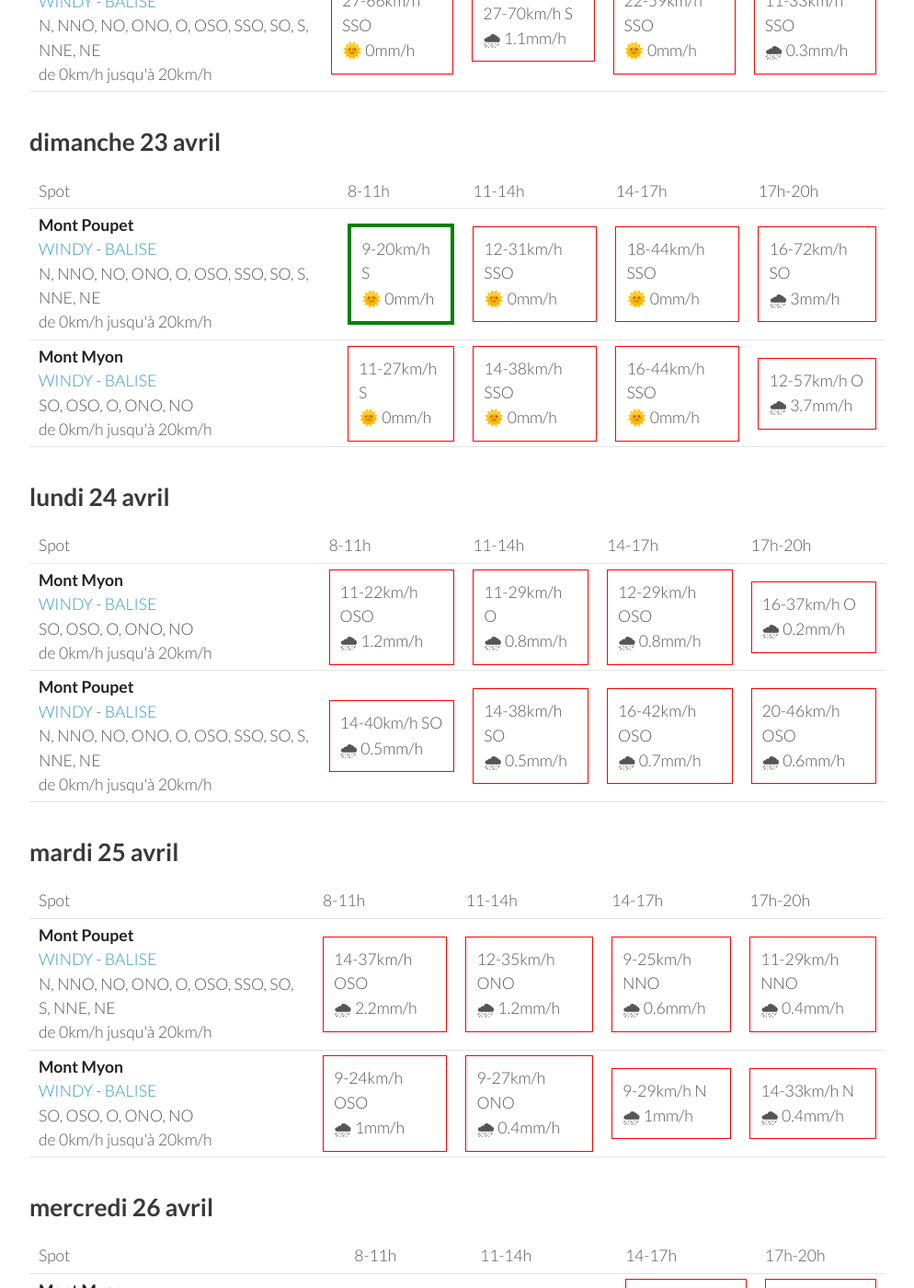
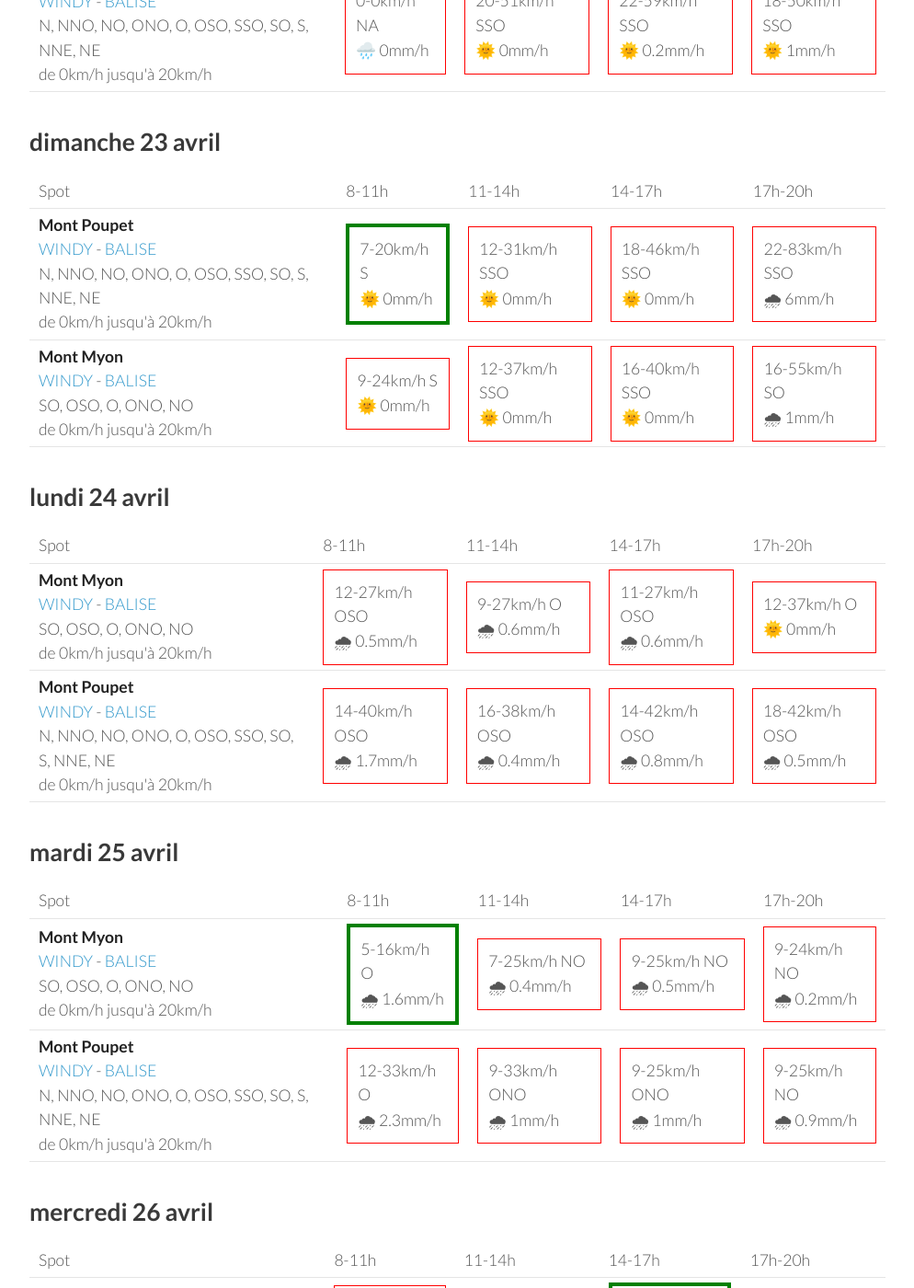
Before and after one commit to parapente-dans-le-nord/parapente-dans-le-nord.github.io, a Jekyll site: the page built from jura.markdown, in a window 1280 px wide and 1400 px high, scrolled down 526 px. Shown: the whole window at 92% size, without its empty margins (26-1020 px from the left). Built offline with Jekyll 4.4.1, drawn with Linux system fonts in a browser that asks for light colours; some of the changed text lies outside the part shown.

Commit message:
update index.markdown

```diff
--- a/jura.markdown
+++ b/jura.markdown
@@ -24,21 +24,19 @@ page mise à jour le samedi 22 avril 06:20
 <tr>
         <td><strong>Mont Myon</strong><br><a href="https://windy.com/46.331/5.397?45.898,5.394,8,m:eWoagj8">WINDY</a> - <span class=""><a href="http://www.balisemeteo.com/balise.php?idBalise=70">BALISE</a> </span><br> <span class="vent-favorable">SO, OSO, O, ONO, NO</span><br><span class="force-vent">de 0km/h jusqu'à 20km/h</span> </td>
 
-            <td><div class="not-flyable"><p>18-51km/h S</p><p>🌧 0.2mm/h</p></div></td>
-            <td><div class="not-flyable"><p>20-61km/h SSO</p><p>🌧 1mm/h</p></div></td>
-            <td><div class="not-flyable"><p>12-42km/h SSO</p><p>🌧 0.5mm/h</p></div></td>
-            <td><div class="not-flyable"><p>18-50km/h SSO</p><p>🌞 0mm/h</p></div></td>
-
+            <td><div class="not-flyable"><p>0-0km/h NA</p><p>🌧️ 0mm/h</p></div></td>
+            <td><div class="not-flyable"><p>16-53km/h S</p><p>🌧 2.1mm/h</p></div></td>
+            <td><div class="not-flyable"><p>16-51km/h SSO</p><p>🌧 3.8mm/h</p></div></td>
+            <td><div class="not-flyable"><p>12-37km/h SSO</p><p>🌧 0.4mm/h</p></div></td>
 
     </tr>
 <tr>
         <td><strong>Mont Poupet</strong><br><a href="https://windy.com/46.970/5.876?46.541,5.876,8">WINDY</a> - <span class=""><a href="http://www.balisemeteo.com/balise.php?idBalise=92">BALISE</a> </span><br> <span class="vent-favorable">N, NNO, NO, ONO, O, OSO, SSO, SO, S, NNE, NE</span><br><span class="force-vent">de 0km/h jusqu'à 20km/h</span> </td>
 
-            <td><div class="not-flyable"><p>27-66km/h SSO</p><p>🌞 0mm/h</p></div></td>
-            <td><div class="not-flyable"><p>27-70km/h S</p><p>🌧 1.1mm/h</p></div></td>
-            <td><div class="not-flyable"><p>22-59km/h SSO</p><p>🌞 0mm/h</p></div></td>
-            <td><div class="not-flyable"><p>11-33km/h SSO</p><p>🌧 0.3mm/h</p></div></td>
-
+            <td><div class="not-flyable"><p>0-0km/h NA</p><p>🌧️ 0mm/h</p></div></td>
+            <td><div class="not-flyable"><p>20-51km/h SSO</p><p>🌞 0mm/h</p></div></td>
+            <td><div class="not-flyable"><p>22-59km/h SSO</p><p>🌞 0.2mm/h</p></div></td>
+            <td><div class="not-flyable"><p>18-50km/h SSO</p><p>🌞 1mm/h</p></div></td>
 
     </tr>
 
@@ -60,20 +58,20 @@ page mise à jour le samedi 22 avril 06:20
 <tr>
         <td><strong>Mont Poupet</strong><br><a href="https://windy.com/46.970/5.876?46.541,5.876,8">WINDY</a> - <span class=""><a href="http://www.balisemeteo.com/balise.php?idBalise=92">BALISE</a> </span><br> <span class="vent-favorable">N, NNO, NO, ONO, O, OSO, SSO, SO, S, NNE, NE</span><br><span class="force-vent">de 0km/h jusqu'à 20km/h</span> </td>
 
-            <td><div class="flyable"><p>9-20km/h S</p><p>🌞 0mm/h</p></div></td>
+            <td><div class="flyable"><p>7-20km/h S</p><p>🌞 0mm/h</p></div></td>
             <td><div class="not-flyable"><p>12-31km/h SSO</p><p>🌞 0mm/h</p></div></td>
-            <td><div class="not-flyable"><p>18-44km/h SSO</p><p>🌞 0mm/h</p></div></td>
-            <td><div class="not-flyable"><p>16-72km/h SO</p><p>🌧 3mm/h</p></div></td>
+            <td><div class="not-flyable"><p>18-46km/h SSO</p><p>🌞 0mm/h</p></div></td>
+            <td><div class="not-flyable"><p>22-83km/h SSO</p><p>🌧 6mm/h</p></div></td>
 
 
     </tr>
 <tr>
         <td><strong>Mont Myon</strong><br><a href="https://windy.com/46.331/5.397?45.898,5.394,8,m:eWoagj8">WINDY</a> - <span class=""><a href="http://www.balisemeteo.com/balise.php?idBalise=70">BALISE</a> </span><br> <span class="vent-favorable">SO, OSO, O, ONO, NO</span><br><span class="force-vent">de 0km/h jusqu'à 20km/h</span> </td>
 
-            <td><div class="not-flyable"><p>11-27km/h S</p><p>🌞 0mm/h</p></div></td>
-            <td><div class="not-flyable"><p>14-38km/h SSO</p><p>🌞 0mm/h</p></div></td>
-            <td><div class="not-flyable"><p>16-44km/h SSO</p><p>🌞 0mm/h</p></div></td>
-            <td><div class="not-flyable"><p>12-57km/h O</p><p>🌧 3.7mm/h</p></div></td>
+            <td><div class="not-flyable"><p>9-24km/h S</p><p>🌞 0mm/h</p></div></td>
+            <td><div class="not-flyable"><p>12-37km/h SSO</p><p>🌞 0mm/h</p></div></td>
+            <td><div class="not-flyable"><p>16-40km/h SSO</p><p>🌞 0mm/h</p></div></td>
+            <td><div class="not-flyable"><p>16-55km/h SO</p><p>🌧 1mm/h</p></div></td>
 
 
     </tr>
@@ -96,20 +94,20 @@ page mise à jour le samedi 22 avril 06:20
 <tr>
         <td><strong>Mont Myon</strong><br><a href="https://windy.com/46.331/5.397?45.898,5.394,8,m:eWoagj8">WINDY</a> - <span class=""><a href="http://www.balisemeteo.com/balise.php?idBalise=70">BALISE</a> </span><br> <span class="vent-favorable">SO, OSO, O, ONO, NO</span><br><span class="force-vent">de 0km/h jusqu'à 20km/h</span> </td>
 
-            <td><div class="not-flyable"><p>11-22km/h OSO</p><p>🌧 1.2mm/h</p></div></td>
-            <td><div class="not-flyable"><p>11-29km/h O</p><p>🌧 0.8mm/h</p></div></td>
-            <td><div class="not-flyable"><p>12-29km/h OSO</p><p>🌧 0.8mm/h</p></div></td>
-            <td><div class="not-flyable"><p>16-37km/h O</p><p>🌧 0.2mm/h</p></div></td>
+            <td><div class="not-flyable"><p>12-27km/h OSO</p><p>🌧 0.5mm/h</p></div></td>
+            <td><div class="not-flyable"><p>9-27km/h O</p><p>🌧 0.6mm/h</p></div></td>
+            <td><div class="not-flyable"><p>11-27km/h OSO</p><p>🌧 0.6mm/h</p></div></td>
+            <td><div class="not-flyable"><p>12-37km/h O</p><p>🌞 0mm/h</p></div></td>
 
 
     </tr>
 <tr>
         <td><strong>Mont Poupet</strong><br><a href="https://windy.com/46.970/5.876?46.541,5.876,8">WINDY</a> - <span class=""><a href="http://www.balisemeteo.com/balise.php?idBalise=92">BALISE</a> </span><br> <span class="vent-favorable">N, NNO, NO, ONO, O, OSO, SSO, SO, S, NNE, NE</span><br><span class="force-vent">de 0km/h jusqu'à 20km/h</span> </td>
 
-            <td><div class="not-flyable"><p>14-40km/h SO</p><p>🌧 0.5mm/h</p></div></td>
-            <td><div class="not-flyable"><p>14-38km/h SO</p><p>🌧 0.5mm/h</p></div></td>
-            <td><div class="not-flyable"><p>16-42km/h OSO</p><p>🌧 0.7mm/h</p></div></td>
-            <td><div class="not-flyable"><p>20-46km/h OSO</p><p>🌧 0.6mm/h</p></div></td>
+            <td><div class="not-flyable"><p>14-40km/h OSO</p><p>🌧 1.7mm/h</p></div></td>
+            <td><div class="not-flyable"><p>16-38km/h OSO</p><p>🌧 0.4mm/h</p></div></td>
+            <td><div class="not-flyable"><p>14-42km/h OSO</p><p>🌧 0.8mm/h</p></div></td>
+            <td><div class="not-flyable"><p>18-42km/h OSO</p><p>🌧 0.5mm/h</p></div></td>
 
 
     </tr>
@@ -130,22 +128,22 @@ page mise à jour le samedi 22 avril 06:20
       <td>17h-20h</td>
     </tr>
 <tr>
-        <td><strong>Mont Poupet</strong><br><a href="https://windy.com/46.970/5.876?46.541,5.876,8">WINDY</a> - <span class=""><a href="http://www.balisemeteo.com/balise.php?idBalise=92">BALISE</a> </span><br> <span class="vent-favorable">N, NNO, NO, ONO, O, OSO, SSO, SO, S, NNE, NE</span><br><span class="force-vent">de 0km/h jusqu'à 20km/h</span> </td>
+        <td><strong>Mont Myon</strong><br><a href="https://windy.com/46.331/5.397?45.898,5.394,8,m:eWoagj8">WINDY</a> - <span class=""><a href="http://www.balisemeteo.com/balise.php?idBalise=70">BALISE</a> </span><br> <span class="vent-favorable">SO, OSO, O, ONO, NO</span><br><span class="force-vent">de 0km/h jusqu'à 20km/h</span> </td>
 
-            <td><div class="not-flyable"><p>14-37km/h OSO</p><p>🌧 2.2mm/h</p></div></td>
-            <td><div class="not-flyable"><p>12-35km/h ONO</p><p>🌧 1.2mm/h</p></div></td>
-            <td><div class="not-flyable"><p>9-25km/h NNO</p><p>🌧 0.6mm/h</p></div></td>
-            <td><div class="not-flyable"><p>11-29km/h NNO</p><p>🌧 0.4mm/h</p></div></td>
+            <td><div class="flyable"><p>5-16km/h O</p><p>🌧 1.6mm/h</p></div></td>
+            <td><div class="not-flyable"><p>7-25km/h NO</p><p>🌧 0.4mm/h</p></div></td>
+            <td><div class="not-flyable"><p>9-25km/h NO</p><p>🌧 0.5mm/h</p></div></td>
+            <td><div class="not-flyable"><p>9-24km/h NO</p><p>🌧 0.2mm/h</p></div></td>
 
 
     </tr>
 <tr>
-        <td><strong>Mont Myon</strong><br><a href="https://windy.com/46.331/5.397?45.898,5.394,8,m:eWoagj8">WINDY</a> - <span class=""><a href="http://www.balisemeteo.com/balise.php?idBalise=70">BALISE</a> </span><br> <span class="vent-favorable">SO, OSO, O, ONO, NO</span><br><span class="force-vent">de 0km/h jusqu'à 20km/h</span> </td>
+        <td><strong>Mont Poupet</strong><br><a href="https://windy.com/46.970/5.876?46.541,5.876,8">WINDY</a> - <span class=""><a href="http://www.balisemeteo.com/balise.php?idBalise=92">BALISE</a> </span><br> <span class="vent-favorable">N, NNO, NO, ONO, O, OSO, SSO, SO, S, NNE, NE</span><br><span class="force-vent">de 0km/h jusqu'à 20km/h</span> </td>
 
-            <td><div class="not-flyable"><p>9-24km/h OSO</p><p>🌧 1mm/h</p></div></td>
-            <td><div class="not-flyable"><p>9-27km/h ONO</p><p>🌧 0.4mm/h</p></div></td>
-            <td><div class="not-flyable"><p>9-29km/h N</p><p>🌧 1mm/h</p></div></td>
-            <td><div class="not-flyable"><p>14-33km/h N</p><p>🌧 0.4mm/h</p></div></td>
+            <td><div class="not-flyable"><p>12-33km/h O</p><p>🌧 2.3mm/h</p></div></td>
+            <td><div class="not-flyable"><p>9-33km/h ONO</p><p>🌧 1mm/h</p></div></td>
+            <td><div class="not-flyable"><p>9-25km/h ONO</p><p>🌧 1mm/h</p></div></td>
+            <td><div class="not-flyable"><p>9-25km/h NO</p><p>🌧 0.9mm/h</p></div></td>
 
 
     </tr>
@@ -168,20 +166,20 @@ page mise à jour le samedi 22 avril 06:20
 <tr>
         <td><strong>Mont Myon</strong><br><a href="https://windy.com/46.331/5.397?45.898,5.394,8,m:eWoagj8">WINDY</a> - <span class=""><a href="http://www.balisemeteo.com/balise.php?idBalise=70">BALISE</a> </span><br> <span class="vent-favorable">SO, OSO, O, ONO, NO</span><br><span class="force-vent">de 0km/h jusqu'à 20km/h</span> </td>
 
-            <td><div class="not-flyable"><p>5-14km/h E</p><p>🌞 0mm/h</p></div></td>
-            <td><div class="flyable"><p>3-14km/h NO</p><p>🌞 0mm/h</p></div></td>
-            <td><div class="not-flyable"><p>7-22km/h OSO</p><p>🌞 0mm/h</p></div></td>
-            <td><div class="not-flyable"><p>1-20km/h NE</p><p>🌧 0.3mm/h</p></div></td>
+            <td><div class="not-flyable"><p>3-12km/h SSE</p><p>🌞 0mm/h</p></div></td>
+            <td><div class="flyable"><p>5-18km/h O</p><p>🌞 0mm/h</p></div></td>
+            <td><div class="flyable"><p>5-18km/h OSO</p><p>🌞 0mm/h</p></div></td>
+            <td><div class="not-flyable"><p>3-20km/h N</p><p>🌧 0.5mm/h</p></div></td>
 
 
     </tr>
 <tr>
         <td><strong>Mont Poupet</strong><br><a href="https://windy.com/46.970/5.876?46.541,5.876,8">WINDY</a> - <span class=""><a href="http://www.balisemeteo.com/balise.php?idBalise=92">BALISE</a> </span><br> <span class="vent-favorable">N, NNO, NO, ONO, O, OSO, SSO, SO, S, NNE, NE</span><br><span class="force-vent">de 0km/h jusqu'à 20km/h</span> </td>
 
-            <td><div class="not-flyable"><p>7-20km/h SE</p><p>🌞 0mm/h</p></div></td>
-            <td><div class="flyable"><p>5-16km/h OSO</p><p>🌞 0mm/h</p></div></td>
-            <td><div class="not-flyable"><p>11-27km/h O</p><p>🌞 0mm/h</p></div></td>
-            <td><div class="not-flyable"><p>7-27km/h O</p><p>🌞 0mm/h</p></div></td>
+            <td><div class="not-flyable"><p>5-20km/h SSE</p><p>🌞 0mm/h</p></div></td>
+            <td><div class="flyable"><p>5-16km/h ONO</p><p>🌞 0mm/h</p></div></td>
+            <td><div class="not-flyable"><p>7-24km/h O</p><p>🌞 0mm/h</p></div></td>
+            <td><div class="not-flyable"><p>11-27km/h OSO</p><p>🌞 0mm/h</p></div></td>
 
 
     </tr>
@@ -189,3 +187,39 @@ page mise à jour le samedi 22 avril 06:20
 </tbody>
 </table>
 {:/}
+## jeudi 27 avril
+
+{::nomarkdown}
+<table>
+  <tbody>
+    <tr>
+      <td>Spot</td>
+      <td>8-11h</td>
+      <td>11-14h</td>
+      <td>14-17h</td>
+      <td>17h-20h</td>
+    </tr>
+<tr>
+        <td><strong>Mont Myon</strong><br><a href="https://windy.com/46.331/5.397?45.898,5.394,8,m:eWoagj8">WINDY</a> - <span class=""><a href="http://www.balisemeteo.com/balise.php?idBalise=70">BALISE</a> </span><br> <span class="vent-favorable">SO, OSO, O, ONO, NO</span><br><span class="force-vent">de 0km/h jusqu'à 20km/h</span> </td>
+
+            <td><div class="not-flyable"><p>1-12km/h E</p><p>🌞 0mm/h</p></div></td>
+            <td><div class="not-flyable"><p>3-9km/h SSO</p><p>🌧 0.3mm/h</p></div></td>
+            <td><div class="flyable"><p>3-14km/h OSO</p><p>🌞 0mm/h</p></div></td>
+            <td><div class="flyable"><p>5-20km/h SO</p><p>🌞 0mm/h</p></div></td>
+
+
+    </tr>
+<tr>
+        <td><strong>Mont Poupet</strong><br><a href="https://windy.com/46.970/5.876?46.541,5.876,8">WINDY</a> - <span class=""><a href="http://www.balisemeteo.com/balise.php?idBalise=92">BALISE</a> </span><br> <span class="vent-favorable">N, NNO, NO, ONO, O, OSO, SSO, SO, S, NNE, NE</span><br><span class="force-vent">de 0km/h jusqu'à 20km/h</span> </td>
+
+            <td><div class="not-flyable"><p>5-14km/h ESE</p><p>🌞 0mm/h</p></div></td>
+            <td><div class="flyable"><p>1-12km/h OSO</p><p>🌞 0mm/h</p></div></td>
+            <td><div class="not-flyable"><p>9-24km/h O</p><p>🌞 0mm/h</p></div></td>
+            <td><div class="not-flyable"><p>5-25km/h ONO</p><p>🌞 0mm/h</p></div></td>
+
+
+    </tr>
+
+</tbody>
+</table>
+{:/}
```
Also changed, not shown: other parts of jura.markdown (+1 -1 lines).
